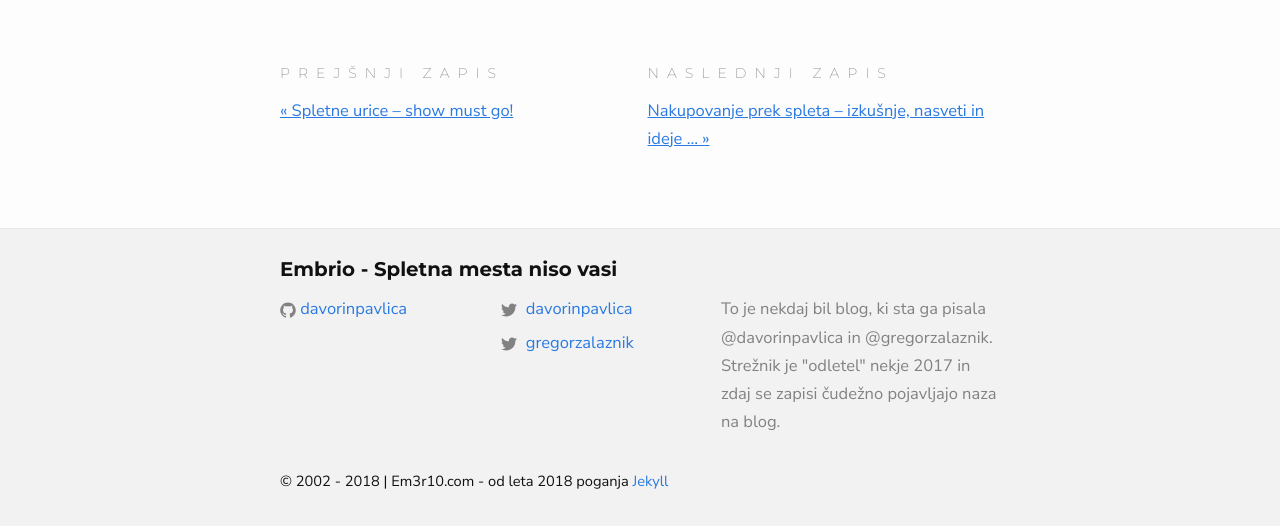
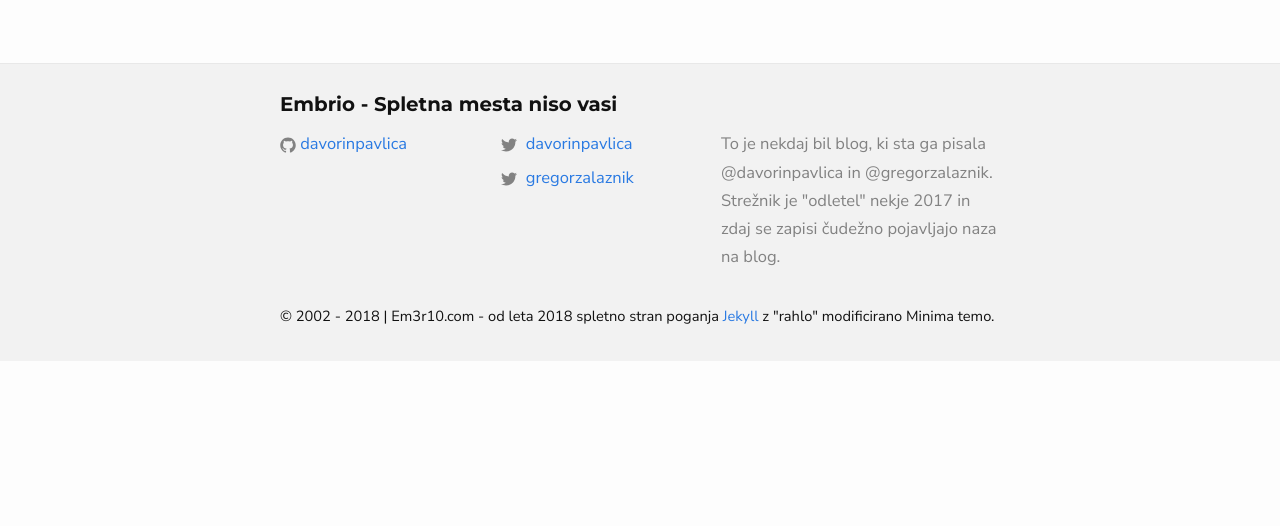
Before and after one commit to davorinpavlica/embrio, a Jekyll site: the page built from _posts/2010-01-26-ema-2010-kako-sta-hamo-in-gal-snemala-crne-konje-cez-nebo.md, in a window 1280 px wide, cut to the strip 688-1214 px from the top of the page. Built offline with Jekyll 4.4.1, drawn with Linux system fonts in a browser that asks for light colours; after the commit the page ends 1049 px from its top, so only the background shows below that.

Commit message:
Mini popravki tu in tam

```diff
--- a/_config.yml
+++ b/_config.yml
@@ -25,7 +25,6 @@
 
 # Avtorji. Kot razloženo na
 # https://tosbourn.com/adding-author-to-jekyll-posts/
-
 davorin:
   name: Davorin Pavlica
   email: davorin@zvpl.com
--- a/_includes/footer.html
+++ b/_includes/footer.html
@@ -34,7 +34,7 @@
       </div>
     </div>
 
-    <small>&copy; 2002 - <time datetime="{{ site.time | date: '%Y' }}">{{ site.time | date: '%Y' }}</time> | Em3r10.com - od leta 2018 poganja <a href="http://jekyllrb.com/">Jekyll</a></small>
+    <small>&copy; 2002 - <time datetime="{{ site.time | date: '%Y' }}">{{ site.time | date: '%Y' }}</time> | Em3r10.com - od leta 2018 spletno stran poganja <a href="http://jekyllrb.com/">Jekyll</a> z "rahlo" modificirano Minima temo.</small>
 
   </div>
 
--- a/_posts/2010-01-26-ema-2010-kako-sta-hamo-in-gal-snemala-crne-konje-cez-nebo.md
+++ b/_posts/2010-01-26-ema-2010-kako-sta-hamo-in-gal-snemala-crne-konje-cez-nebo.md
@@ -9,4 +9,4 @@
 
 Letos bo EMA zagotovo drugačna.
 
-<iframe width="560" height="315" src="https://www.youtube.com/embed/IyjL0yDwGrU" frameborder="0" allow="autoplay; encrypted-media" allowfullscreen></iframe>
+<iframe src="https://www.youtube.com/embed/IyjL0yDwGrU" frameborder="0" allow="autoplay; encrypted-media" allowfullscreen></iframe>
```
Also changed, not shown: _posts/2006-02-28-embrio-ma-novo-stran.md (+1 -1 lines), _posts/2016-03-08-najboljsi-nepremicninski-agent-tvoj-lastni-obvescevalnik-o-novih-oglasih-na-nepremicnine-net.md (+1 -1 lines), delo.md (+2 -2 lines).
